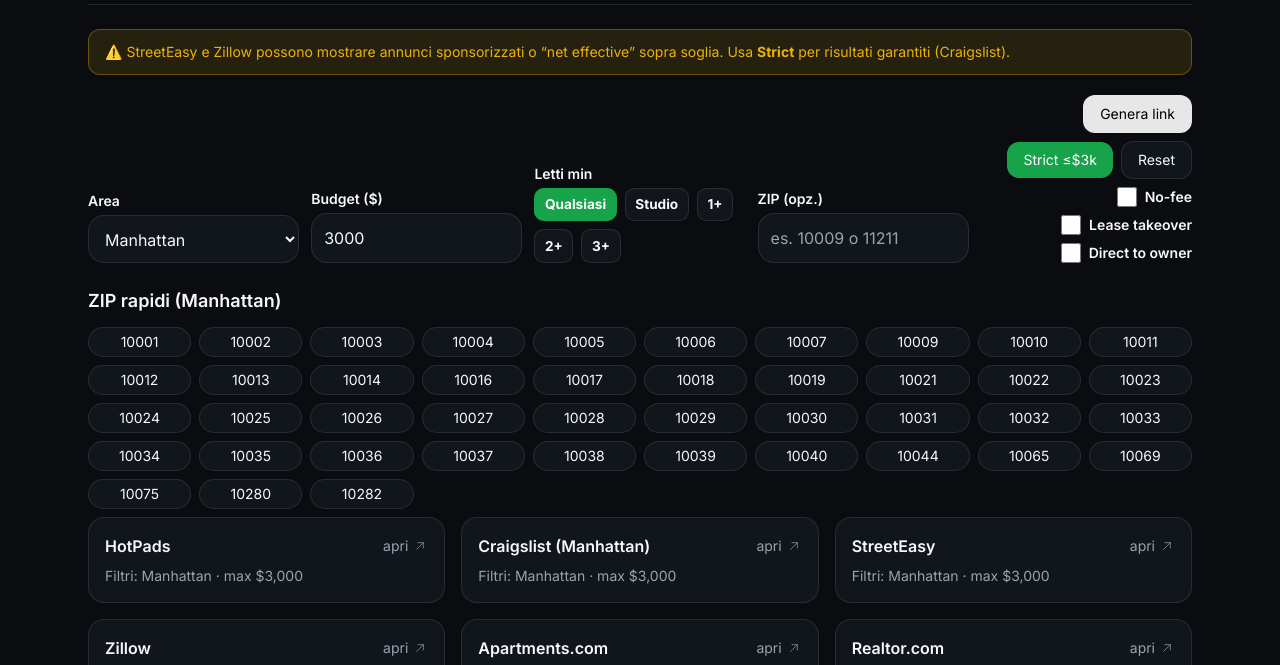
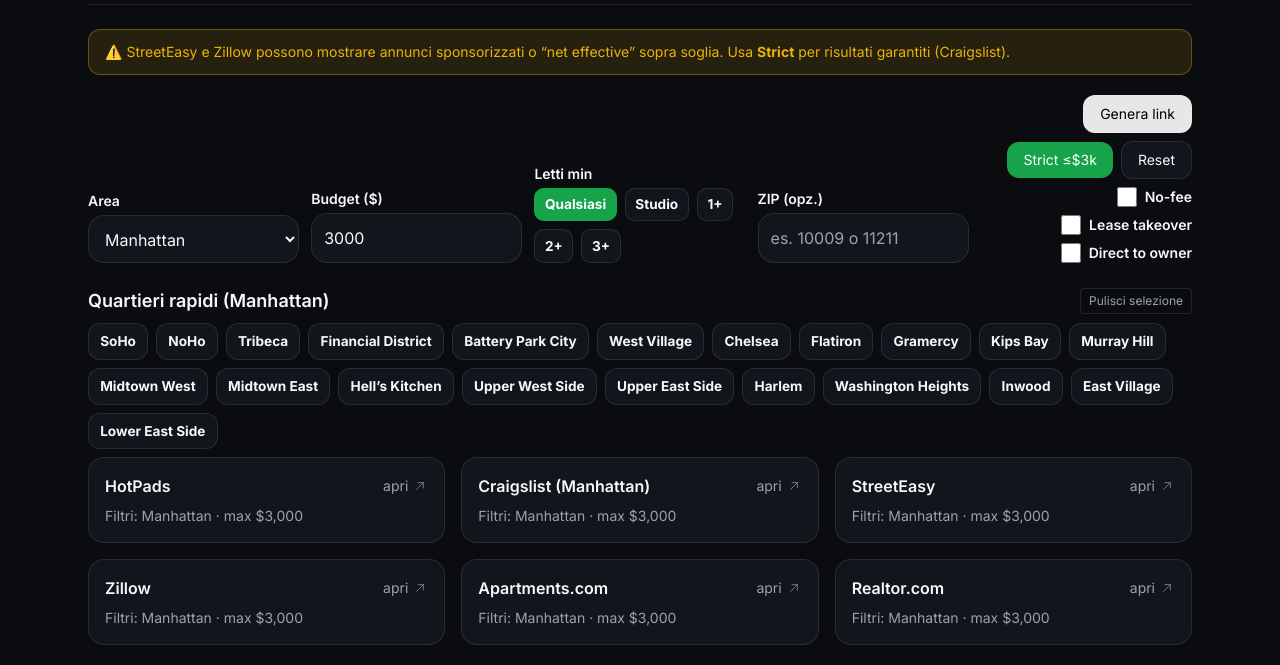
Before and after one commit to GGSUP1/RENT-FINDER-MANHATTAN, a website: page index.html in a window 1280 px wide. Shown: the part 116-781 px from the top of the page. Drawn offline with nearby package versions, Linux system fonts and the light colour scheme.

Commit message:
Update index.html

```diff
--- a/index.html
+++ b/index.html
@@ -4,7 +4,7 @@
   <meta charset="utf-8" />
   <meta name="viewport" content="width=device-width, initial-scale=1" />
   <title>KeyCap NYC — Affitti ≤ $3.000</title>
-  <meta name="description" content="KeyCap NYC: affitti a Manhattan, Brooklyn e Queens entro $3.000. Filtri rapidi, ZIP, Strict mode, Lease Takeover e Direct to Owner." />
+  <meta name="description" content="KeyCap NYC: affitti a Manhattan, Brooklyn e Queens entro $3.000. Filtri rapidi, quartieri, Strict mode, Lease Takeover e Direct to Owner." />
   <script src="https://cdn.tailwindcss.com"></script>
 
   <!-- Inter font -->
@@ -25,7 +25,14 @@
     .border-muted{ border-color: var(--border); }
     .card{ transition: transform .15s ease, box-shadow .15s ease; }
     .card:hover{ transform: translateY(-2px); box-shadow: 0 8px 24px rgba(0,0,0,.14); }
-    .zip-active{ background: var(--accent) !important; color:#fff !important; border-color: var(--accent) !important; }
+    .chip{
+      padding: .45rem .7rem; border-radius: .75rem; border: 1px solid var(--border);
+      background: var(--surface); font-size: .85rem; font-weight: 700; color: var(--fg);
+      transition: background .15s, border-color .15s, color .15s, transform .05s;
+      white-space: nowrap;
+    }
+    .chip:hover{ background: rgba(22,163,74,.10); border-color: var(--accent); }
+    .chip-active{ background: var(--accent) !important; border-color: var(--accent) !important; color: #fff !important; }
     .beds-btn{
       padding: .35rem .6rem; font-size: .85rem; border-radius: .6rem;
       border: 1px solid var(--border); background: var(--surface); color: var(--fg);
@@ -120,10 +127,13 @@
       </div>
     </section>
 
-    <!-- ZIP Pills -->
+    <!-- Quartieri -->
     <section class="mt-2 mb-2">
-      <h2 class="text-lg font-semibold mb-3">ZIP rapidi (<span id="zipAreaLabel">Manhattan</span>)</h2>
-      <div id="zipPills" class="grid grid-cols-6 sm:grid-cols-8 md:grid-cols-10 gap-2 mt-1 text-sm"></div>
+      <div class="flex items-center justify-between mb-2">
+        <h2 class="text-lg font-semibold">Quartieri rapidi (<span id="nabeAreaLabel">Manhattan</span>)</h2>
+        <button id="clearNabe" class="text-xs px-2 py-1 rounded border border-muted text-muted hover:text-white hover:border-white/30">Pulisci selezione</button>
+      </div>
+      <div id="nabePills" class="flex flex-wrap gap-2"></div>
     </section>
 
     <!-- Provider cards -->
@@ -144,32 +154,40 @@
   </main>
 
   <script>
-    // ===== ZIPS PER AREA =====
-    const ZIPS = {
+    // ===== Mapping quartieri -> ZIP di riferimento =====
+    const NABES = {
       manhattan: [
-        '10001','10002','10003','10004','10005','10006','10007','10009','10010','10011','10012','10013','10014',
-        '10016','10017','10018','10019','10021','10022','10023','10024','10025','10026','10027','10028','10029',
-        '10030','10031','10032','10033','10034','10035','10036','10037','10038','10039','10040','10044','10065','10069','10075','10280','10282'
+        { name:'SoHo', zip:'10012' }, { name:'NoHo', zip:'10012' }, { name:'Tribeca', zip:'10013' },
+        { name:'Financial District', zip:'10005' }, { name:'Battery Park City', zip:'10280' },
+        { name:'West Village', zip:'10014' }, { name:'Chelsea', zip:'10011' }, { name:'Flatiron', zip:'10010' },
+        { name:'Gramercy', zip:'10010' }, { name:'Kips Bay', zip:'10016' }, { name:'Murray Hill', zip:'10016' },
+        { name:'Midtown West', zip:'10019' }, { name:'Midtown East', zip:'10022' }, { name:'Hell’s Kitchen', zip:'10036' },
+        { name:'Upper West Side', zip:'10024' }, { name:'Upper East Side', zip:'10028' },
+        { name:'Harlem', zip:'10027' }, { name:'Washington Heights', zip:'10033' }, { name:'Inwood', zip:'10034' },
+        { name:'East Village', zip:'10009' }, { name:'Lower East Side', zip:'10002' }
       ],
-      harlem: [ '10026','10027','10030','10031','10032','10037','10039' ],
-      upper_manhattan: [ '10026','10027','10028','10029','10030','10031','10032','10033','10034','10035','10036','10037','10039','10040' ],
+      harlem: [
+        { name:'Central Harlem', zip:'10027' }, { name:'East Harlem', zip:'10029' }, { name:'Hamilton Heights', zip:'10031' }
+      ],
+      upper_manhattan: [
+        { name:'Washington Heights', zip:'10033' }, { name:'Inwood', zip:'10034' }, { name:'Marble Hill', zip:'10463' }
+      ],
       brooklyn: [
-        '11201','11203','11204','11205','11206','11207','11208','11209','11210','11211','11212','11213','11214','11215','11216','11217',
-        '11218','11219','11220','11221','11222','11223','11224','11225','11226','11228','11229','11230','11231','11232','11233','11234',
-        '11235','11236','11237','11238','11239'
+        { name:'Williamsburg', zip:'11211' }, { name:'Greenpoint', zip:'11222' }, { name:'Bushwick', zip:'11237' },
+        { name:'Bed-Stuy', zip:'11216' }, { name:'Fort Greene', zip:'11205' }, { name:'Brooklyn Heights', zip:'11201' },
+        { name:'DUMBO', zip:'11201' }, { name:'Cobble Hill', zip:'11231' }, { name:'Carroll Gardens', zip:'11231' },
+        { name:'Park Slope', zip:'11215' }, { name:'Crown Heights', zip:'11213' }, { name:'Prospect Heights', zip:'11238' },
+        { name:'Bay Ridge', zip:'11209' }
       ],
       queens: [
-        '11101','11102','11103','11104','11105','11106',
-        '11354','11355','11356','11357','11358','11360','11361','11362','11363','11364','11365','11366','11367',
-        '11368','11369','11370','11372','11373','11374','11375','11377','11378','11379','11385',
-        '11411','11412','11413','11414','11415','11416','11417','11418','11419','11420','11421','11422','11423','11426','11427','11428','11429','11432','11433','11434','11435','11436',
-        '11691','11692','11693','11694','11697'
+        { name:'Astoria', zip:'11102' }, { name:'Long Island City', zip:'11101' }, { name:'Sunnyside', zip:'11104' },
+        { name:'Jackson Heights', zip:'11372' }, { name:'Woodside', zip:'11377' }, { name:'Forest Hills', zip:'11375' },
+        { name:'Flushing', zip:'11354' }, { name:'Ridgewood', zip:'11385' }
       ]
     };
 
     // ===== Helpers =====
     function buildQueryTerms(leaseTakeover, directOwner){
-      // Query "ricche" per SE/Zillow
       const takeover = leaseTakeover
         ? '(lease assignment OR lease takeover OR lease break OR assume lease OR landlord approval)'
         : '';
@@ -181,7 +199,6 @@
         : '';
       return [takeover, directPos, directNeg].filter(Boolean).join(' ');
     }
-    // Query SEMPLICI per Craigslist (evita 404)
     function buildSimpleTerms(leaseTakeover, directOwner){
       const t = [];
       if (leaseTakeover) t.push('lease takeover','assignment','assume lease','lease break','landlord approval');
@@ -196,14 +213,12 @@
       const clArea = clAreaMap[area] || 'mnh';
       const hpAreaMap = { manhattan: 'manhattan-new-york-ny', brooklyn: 'brooklyn-ny', queens: 'queens-ny' };
       const hpArea = hpAreaMap[area] || hpAreaMap['manhattan'];
-      // slug città per Apartments
       const cityMap = { manhattan: 'manhattan-ny', brooklyn: 'brooklyn-ny', queens: 'queens-ny' };
       const cityGeneric = 'new-york-ny';
       const citySlug = cityMap[area] || cityGeneric;
-      // area per Realtor
       const rlAreaMap = { manhattan: 'Manhattan_NY', harlem: 'Manhattan_NY', upper_manhattan: 'Manhattan_NY', brooklyn: 'Brooklyn_NY', queens: 'Queens_NY' };
       const rlArea = rlAreaMap[area] || 'Manhattan_NY';
-      return { seArea, zlArea, clArea, hpArea, citySlug, cityGeneric, rlArea };
+      return { seArea, zlArea, clArea, hpArea, citySlug, rlArea };
     }
     const fmt = new Intl.NumberFormat('en-US', { style: 'currency', currency: 'USD', maximumFractionDigits: 0 });
 
@@ -223,7 +238,7 @@
       document.getElementById('maxRentLabel').textContent = fmt.format(maxRent);
       const areaName = area === 'upper_manhattan' ? 'Upper Manhattan' : (area.charAt(0).toUpperCase()+area.slice(1)).replace('_',' ');
       document.getElementById('areaLabel').textContent = areaName;
-      document.getElementById('zipAreaLabel').textContent = areaName;
+      document.getElementById('nabeAreaLabel').textContent = areaName;
     }
 
     // ===== Beds segmented =====
@@ -247,22 +262,22 @@
       setActive(hidden.value || '');
     })();
 
-    // ===== ZIP pills =====
-    function renderZipPills(){
-      const box = document.getElementById('zipPills');
+    // ===== Quartieri pills =====
+    function renderNabePills(){
+      const box = document.getElementById('nabePills');
       const { area } = readState();
-      const current = document.getElementById('zip').value;
+      const currentZip = document.getElementById('zip').value;
       box.innerHTML = '';
-      (ZIPS[area] || []).forEach(z=>{
+      (NABES[area] || []).forEach(({name, zip})=>{
         const btn = document.createElement('button');
         btn.type = 'button';
-        btn.textContent = z;
-        btn.className = 'px-3 py-1 rounded-full border border-muted bg-surface text-sm hover:bg-[rgba(22,163,74,.12)]';
-        if (current === z) btn.classList.add('zip-active');
+        btn.textContent = name;
+        btn.className = 'chip';
+        if (currentZip === zip) btn.classList.add('chip-active');
         btn.onclick = () => {
           const input = document.getElementById('zip');
-          input.value = (input.value === z) ? '' : z;
-          renderZipPills();
+          input.value = (input.value === zip) ? '' : zip; // toggle
+          renderNabePills();
           buildProviderCards();
         };
         box.appendChild(btn);
@@ -295,7 +310,7 @@
       if (bedsParam) hp += `&beds=${bedsParam}`;
       if (zip) hp = `https://hotpads.com/${zip}/apartments-for-rent?price=-${maxRent}`;
 
-      // Apartments.com (parametro corretto: max-price)
+      // Apartments.com
       let ap;
       if (zip) {
         ap = `https://www.apartments.com/apartments/${zip}/?max-price=${maxRent}`;
@@ -304,7 +319,7 @@
       }
       if (bedsParam) ap += `&beds=${bedsParam}`;
 
-      // Realtor.com (usa area o ZIP; formato max-only: price-na-<max>)
+      // Realtor.com
       let re = `https://www.realtor.com/apartments/${rlArea}/price-na-${maxRent}`;
       if (bedsParam) re += `/beds-${bedsParam}`;
       if (zip) re = `https://www.realtor.com/apartments/${zip}/price-na-${maxRent}`;
@@ -349,7 +364,7 @@
             </span>
           </div>
           <p class="text-sm text-muted">
-            Filtri: ${areaLabelText()} · max ${fmt.format(maxRent)}${zip?` · ZIP ${zip}`:''}${bedsMin?` · ${bedsMin}+ letti`:''}${noFee?` · no-fee`:''}${leaseTakeover?` · lease takeover`:''}${directOwner?` · direct owner`:''}
+            Filtri: ${areaLabelText()} · max ${fmt.format(maxRent)}${zip?` · ${zipToNabe(zip) || ('ZIP '+zip)}`:''}${bedsMin?` · ${bedsMin}+ letti`:''}${noFee?` · no-fee`:''}${leaseTakeover?` · lease takeover`:''}${directOwner?` · direct owner`:''}
           </p>`;
         p.appendChild(a);
       });
@@ -371,8 +386,15 @@
       return val === 'upper_manhattan' ? 'Upper Manhattan' : (val.charAt(0).toUpperCase()+val.slice(1)).replace('_',' ');
     }
 
+    function zipToNabe(zip){
+      for (const area in NABES){
+        const hit = NABES[area].find(n=>n.zip===zip);
+        if (hit) return hit.name;
+      }
+      return null;
+    }
+
     // ===== Strict (serverless) =====
-    // ⚠️ Cambia se il tuo dominio Vercel è diverso
     const API_BASE = 'https://rent-finder-manhattan.vercel.app';
 
     async function loadStrict(){
@@ -390,7 +412,7 @@
       if (bedsMin) params.set('beds', String(bedsMin));
       if (zip) params.set('zip', zip);
 
-      const qTerms = buildQueryTerms(leaseTakeover, directOwner); // lato API filtriamo
+      const qTerms = buildQueryTerms(leaseTakeover, directOwner);
       if (qTerms) params.set('q', qTerms);
 
       box.innerHTML = '<div class="text-sm text-muted">Caricamento…</div>';
@@ -432,15 +454,20 @@
       document.getElementById('noFee').checked = false;
       document.getElementById('leaseTakeover').checked = false;
       document.getElementById('directOwner').checked = false;
-      updateLabels(); renderZipPills(); buildProviderCards();
+      updateLabels(); renderNabePills(); buildProviderCards();
     });
     document.getElementById('area').addEventListener('change', ()=>{
+      // Cambio area → tolgo lo ZIP e rendo i quartieri relativi
       document.getElementById('zip').value = '';
-      updateLabels(); renderZipPills(); buildProviderCards();
+      updateLabels(); renderNabePills(); buildProviderCards();
     });
     document.getElementById('maxRent').addEventListener('input', updateLabels);
     document.getElementById('leaseTakeover').addEventListener('change', buildProviderCards);
     document.getElementById('directOwner').addEventListener('change', buildProviderCards);
+    document.getElementById('clearNabe').addEventListener('click', ()=>{
+      document.getElementById('zip').value = '';
+      renderNabePills(); buildProviderCards();
+    });
 
     // ===== Init from query =====
     (function initFromQuery(){
@@ -461,7 +488,7 @@
       if (lt) document.getElementById('leaseTakeover').checked = true;
       if (dO) document.getElementById('directOwner').checked = true;
 
-      updateLabels(); renderZipPills(); buildProviderCards();
+      updateLabels(); renderNabePills(); buildProviderCards();
 
       // sync pulsanti letti
       const seg = document.getElementById('bedsSeg');
```
